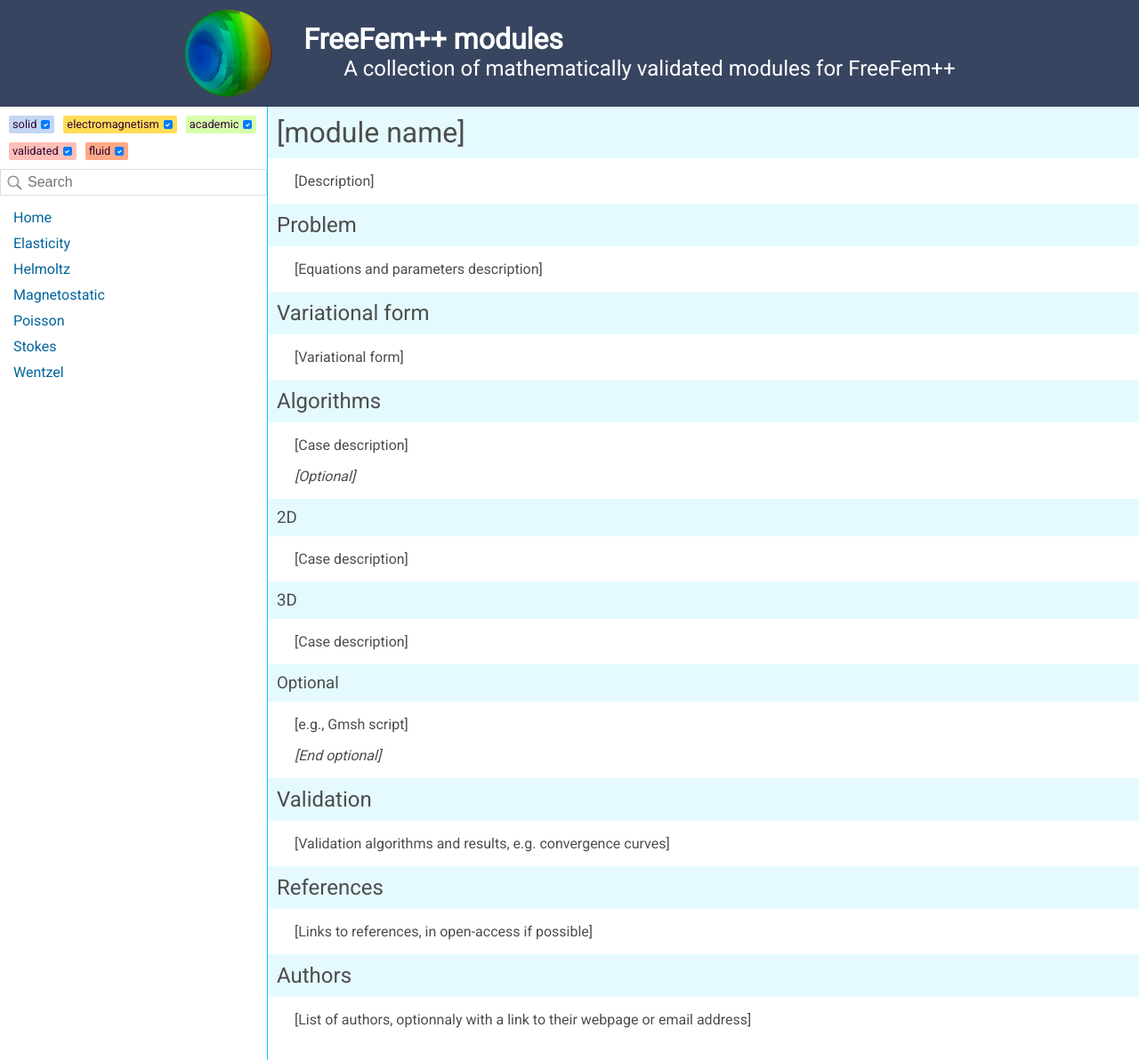
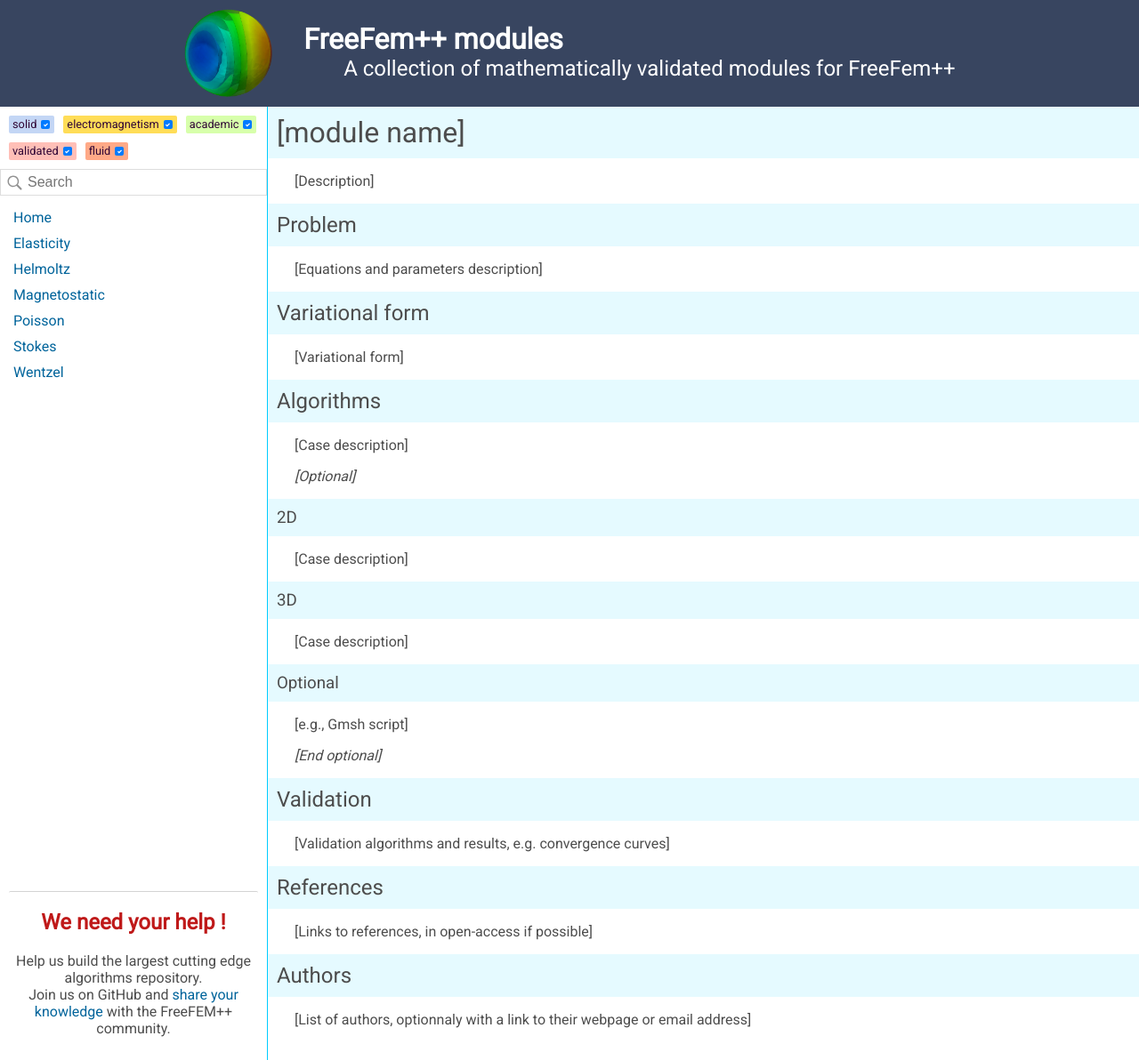
Before and after one commit to FreeFem/FreeFem-modules, a Jekyll site: the page built from MODULE_TEMPLATE.md, in a window 1280 px wide. Shown: the whole page at 89% size. Built offline with Jekyll 4.4.1, drawn with Linux system fonts in a browser that asks for light colours; our own code applies the rules of GitHub Pages for plain Markdown files.

Commit message:
nav contribution div

```diff
--- a/_includes/nav.html
+++ b/_includes/nav.html
@@ -17,4 +17,8 @@
     </li>
     {% endfor %}
   </ul>
+  <div class="contribute">
+    <h2>We need your help !</h2>
+    <p>Help us build the largest cutting edge algorithms repository.<br/>Join us on GitHub and <a href="https://github.com/FreeFem/FreeFem-modules/blob/master/CONTRIBUTING.md">share your knowledge</a> with the FreeFEM++ community.</p>
+  </div>
 </nav>
--- a/_layouts/home.html
+++ b/_layouts/home.html
@@ -52,7 +52,7 @@
       </div>
       <div class="contribute">
         <h2>We need your help !</h2>
-        <p>Help us build the largest cutting-edge algorithms repository. Join us on GitHub and <a href="https://github.com/FreeFem/FreeFem-modules/blob/master/CONTRIBUTING.md">share your knowledge</a> with the FreeFEM++ community.</p>
+        <p>Help us build the largest cutting edge algorithms repository.<br/>Join us on GitHub and <a href="https://github.com/FreeFem/FreeFem-modules/blob/master/CONTRIBUTING.md">share your knowledge</a> with the FreeFEM++ community.</p>
       </div>
     </div>
 
--- a/css/module.css
+++ b/css/module.css
@@ -6,7 +6,8 @@
 }
 
 nav {
-  display: block;
+  display: flex;
+  flex-direction: column;
   flex: 0 1 300px;
   border-right: 1px solid #0CF;
 }
@@ -15,17 +16,11 @@
   margin: 0;
   padding: 10px;
   list-style-type: none;
+  flex-grow: 1;
 }
 
 nav li {
   border-radius: 2px;
-}
-
-nav a {
-  display: block;
-  padding: 5px;
-  text-decoration: none;
-  color: rgb(0, 100, 155);
 }
 
 nav li:hover {
@@ -36,12 +31,29 @@
   display: none;
 }
 
+#menu a {
+  display: block;
+  padding: 5px;
+}
+
+.contribute {
+  margin: 10px;
+  align-self: center;
+  border-top: 1px solid lightgrey;
+  border-radius: 2px;
+}
+
+.contribute h2 {
+  text-align: center;
+  color: #bf1919;
+}
+
+.contribute p {
+  text-align: center;
+}
+
 .hidden {
   display: none;
-}
-
-.author {
-
 }
 
 .content {
```
